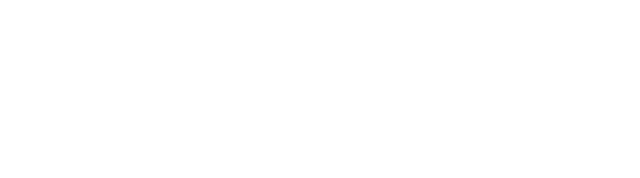
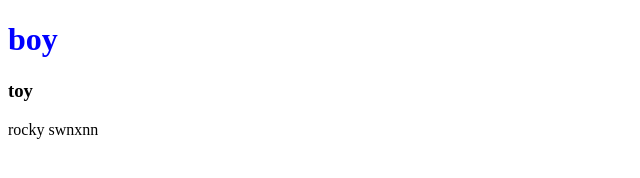
Before and after one commit to NazmulHasanPalash/my-important-repo, a plain HTML site: page index.html in a window 1280 px wide. Shown: the whole page, without its empty margins (0-640 px from the left). Drawn offline with Linux system fonts and the light colour scheme.

Commit message:
style add

```diff
--- a/index.html
+++ b/index.html
@@ -5,8 +5,11 @@
     <meta http-equiv="X-UA-Compatible" content="IE=edge">
     <meta name="viewport" content="width=device-width, initial-scale=1.0">
     <title>my-important-repo</title>
+    <link rel="stylesheet" href="style.css">
 </head>
 <body>
-
+    <H1>boy</H1>
+    <h3>toy</h3>
+    <p>rocky swnxnn</p>
 </body>
 </html>
--- /dev/null
+++ b/style.css
@@ -0,0 +1,3 @@
+h1{
+    color: blue;
+}
```
